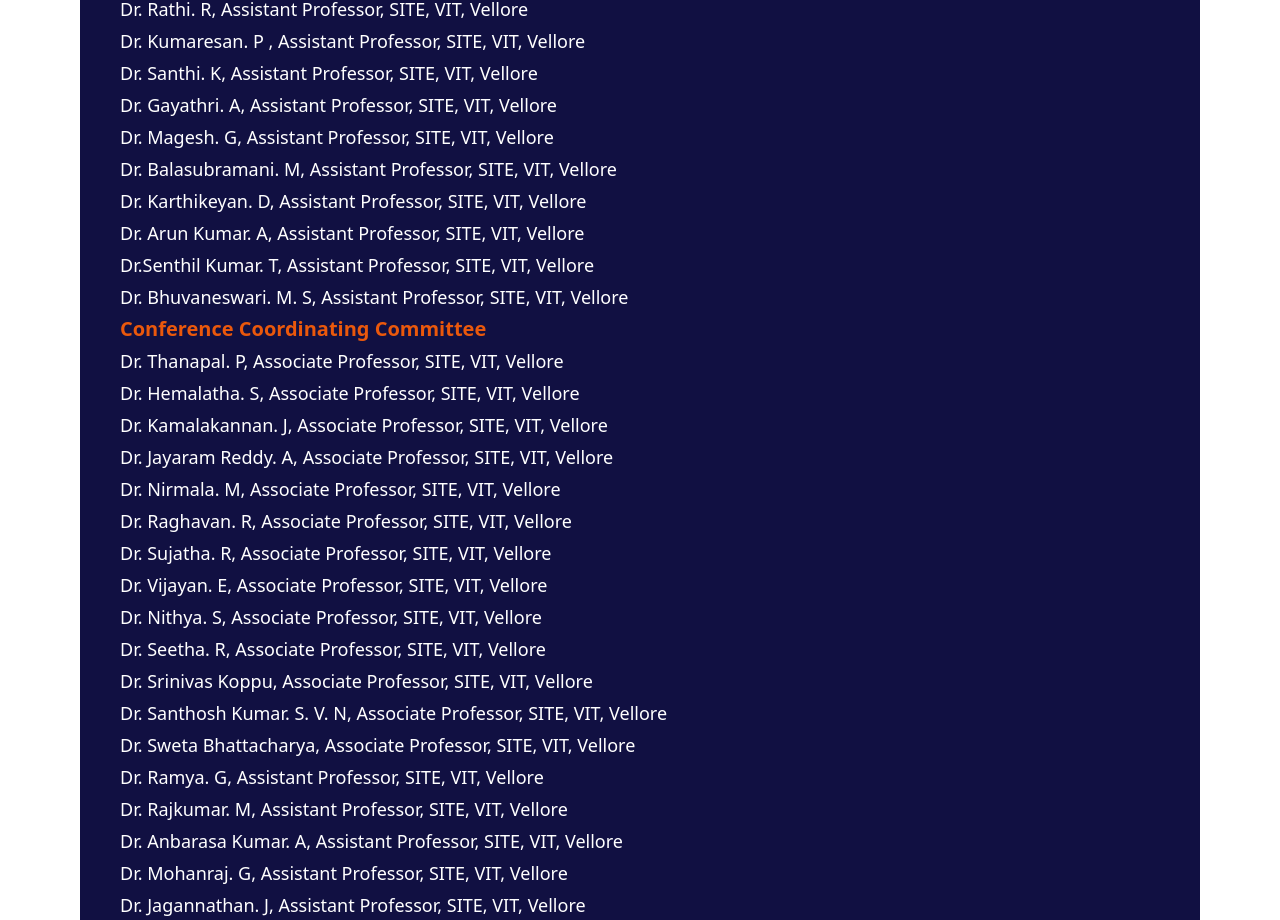
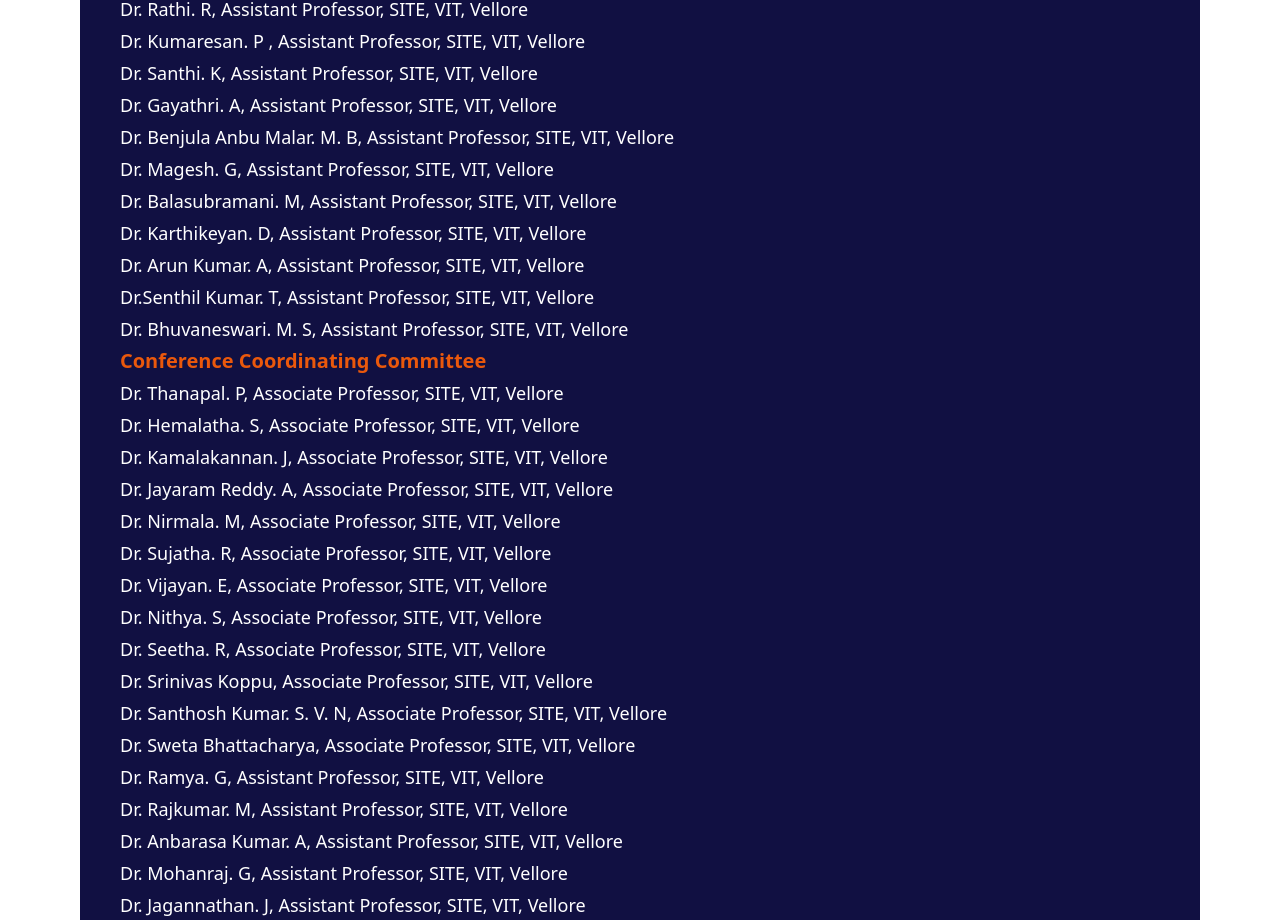
Before and after one commit to Shivd131/icetite-landing-deployed, a Next.js app: page /committee in a window 1280 px wide. Shown: the part 2557-3477 px from the top of the page. Built offline with nearby package versions, Linux system fonts and the light colour scheme.

Commit message:
feat: adds

```diff
--- a/src/components/authors/heroSection.jsx
+++ b/src/components/authors/heroSection.jsx
@@ -6,7 +6,7 @@ import IeeeNav from "../../../public/icons/ieeemadras.png";
 
 const heroSection = () => {
   return (
-    <div className="relative h-[85vh] md:h-[90vh] bg-cover z-0">
+    <div className="relative h-[98vh] bg-cover z-0">
       <Image
         src={BgImage}
         alt="Background Image"
--- a/src/components/index/gridOfButtons.jsx
+++ b/src/components/index/gridOfButtons.jsx
@@ -4,7 +4,7 @@ const GridOfButtons = ({ items }) => {
   return (
     <div className="grid grid-cols-1 md:grid-cols-2 lg:grid-cols-5 gap-8 m-16">
       {items.map((item, index) => (
-          item !== "PAPER SUBMISSION LINK" ?
+          item !== "PAPER SUBMISSION" ?
         <button
           key={index}
           className="bg-[#DE6D1B] hover:bg-[#8D4510] transition-all p-4 sm:p-2 md:p-3 text-white text-center font-bold justify-center"
--- a/src/pages/committee.js
+++ b/src/pages/committee.js
@@ -67,6 +67,7 @@ const Committee = () => {
               <p>Dr. Kumaresan. P , Assistant Professor, SITE, VIT, Vellore</p>
               <p>Dr. Santhi. K, Assistant Professor, SITE, VIT, Vellore</p>
               <p>Dr. Gayathri. A, Assistant Professor, SITE, VIT, Vellore</p>
+              <p>Dr. Benjula Anbu Malar. M.  B, Assistant Professor, SITE, VIT, Vellore</p>
               <p>Dr. Magesh. G, Assistant Professor, SITE, VIT, Vellore</p>
               <p>Dr. Balasubramani. M, Assistant Professor, SITE, VIT, Vellore</p>
               <p>Dr. Karthikeyan. D, Assistant Professor, SITE, VIT, Vellore</p>
@@ -80,7 +81,6 @@ const Committee = () => {
               <p>Dr. Kamalakannan. J, Associate Professor, SITE, VIT, Vellore</p>
               <p>Dr. Jayaram Reddy. A, Associate Professor, SITE, VIT, Vellore</p>
               <p>Dr. Nirmala. M, Associate Professor, SITE, VIT, Vellore</p>
-              <p>Dr. Raghavan. R, Associate Professor, SITE, VIT, Vellore</p>
               <p>Dr. Sujatha. R, Associate Professor, SITE, VIT, Vellore</p>
               <p>Dr. Vijayan. E, Associate Professor, SITE, VIT, Vellore</p>
               <p>Dr. Nithya. S, Associate Professor, SITE, VIT, Vellore</p>
--- a/src/pages/index.js
+++ b/src/pages/index.js
@@ -38,7 +38,7 @@ export default function Home() {
   };
 
   const buttonItems = [
-    "PAPER SUBMISSION LINK",
+    "PAPER SUBMISSION",
     "IEEE ic-ETITE'24 Final Paper Template",
     "General Information For Registered Authors",
     "Instructions For Paper Presentation",
```
